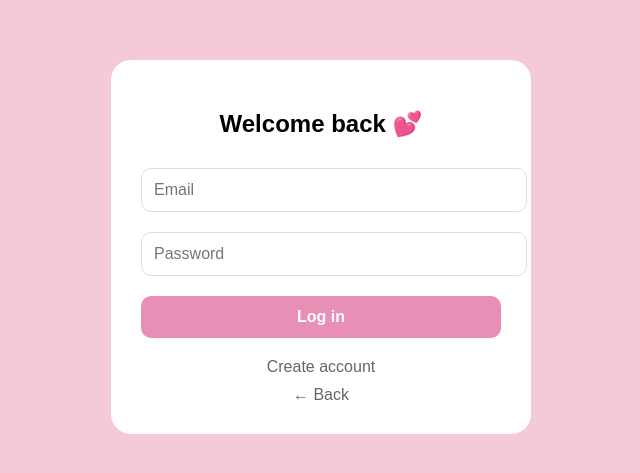
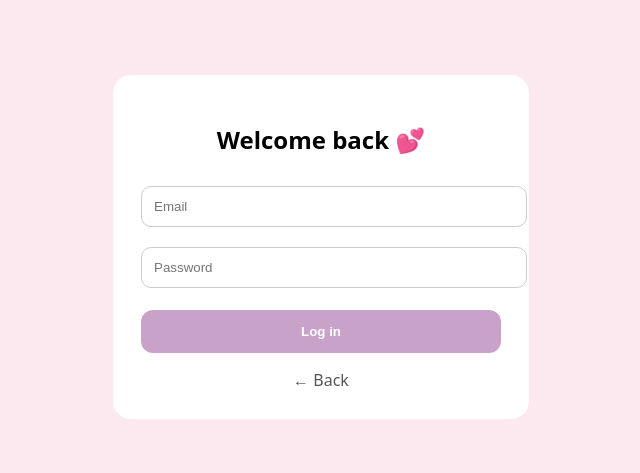
Before and after one commit to ckeoghphilbin-bot/caracairde, a plain HTML site: page login.html in a window 1280 px wide. Shown: the part 153-626 px from the top of the page, without its empty margins (319-959 px from the left). Drawn offline with Linux system fonts and the light colour scheme.

Commit message:
Update login.html

```diff
--- a/login.html
+++ b/login.html
@@ -2,90 +2,63 @@
 <html lang="en">
 <head>
   <meta charset="UTF-8">
-  <title>Log in 💗</title>
+  <title>Log in · CaraCairde</title>
   <meta name="viewport" content="width=device-width, initial-scale=1">
   <style>
     body {
       margin: 0;
-      font-family: sans-serif;
-      background: #f4c9da;
+      font-family: system-ui;
+      background: #fbe9ef;
+      min-height: 100vh;
       display: flex;
       align-items: center;
       justify-content: center;
-      height: 100vh;
     }
-    .box {
-      background: #fff;
-      padding: 30px;
-      border-radius: 20px;
-      width: 100%;
+    .card {
+      background: white;
+      padding: 28px;
+      border-radius: 18px;
+      width: 90%;
       max-width: 360px;
       text-align: center;
     }
-    input, button {
+    input {
       width: 100%;
       padding: 12px;
       margin: 10px 0;
       border-radius: 10px;
-      border: 1px solid #ddd;
-      font-size: 16px;
+      border: 1px solid #ccc;
     }
     button {
-      background: #e88fb5;
+      width: 100%;
+      padding: 14px;
+      border-radius: 12px;
+      border: none;
+      background: #c8a2c8;
       color: white;
-      border: none;
-      font-weight: bold;
+      font-weight: 600;
+      margin-top: 12px;
     }
     a {
       display: block;
-      margin-top: 10px;
-      color: #666;
+      margin-top: 16px;
+      color: #555;
       text-decoration: none;
     }
   </style>
 </head>
 <body>
 
-<div class="box">
-  <h2>Welcome back 💕</h2>
+  <div class="card">
+    <h2>Welcome back 💕</h2>
 
-  <input id="email" type="email" placeholder="Email">
-  <input id="password" type="password" placeholder="Password">
+    <input type="email" placeholder="Email">
+    <input type="password" placeholder="Password">
 
-  <button onclick="login()">Log in</button>
+    <button>Log in</button>
 
-  <a href="signup.html">Create account</a>
-  <a href="index.html">← Back</a>
-</div>
-
-<script type="module">
-  import { initializeApp } from "https://www.gstatic.com/firebasejs/10.7.1/firebase-app.js";
-  import { getAuth, signInWithEmailAndPassword } from "https://www.gstatic.com/firebasejs/10.7.1/firebase-auth.js";
-
-  const firebaseConfig = {
-    apiKey: "AIzaSyDs3isKSoDrgTV00P0XQbm3RP5RZOufvIE",
-    authDomain: "ccsq-c2e3e.firebaseapp.com",
-    projectId: "ccsq-c2e3e",
-    storageBucket: "ccsq-c2e3e.appspot.com",
-    messagingSenderId: "1092085359746",
-    appId: "1:1092085359746:web:9184879638b1183ce4009b"
-  };
-
-  const app = initializeApp(firebaseConfig);
-  const auth = getAuth(app);
-
-  window.login = async () => {
-    const email = document.getElementById("email").value;
-    const password = document.getElementById("password").value;
-
-    try {
-      await signInWithEmailAndPassword(auth, email, password);
-      window.location.href = "profile.html";
-    } catch (err) {
-      alert(err.message);
-    }
-  };
-</script>
+    <a href="index.html">← Back</a>
+  </div>
 
 </body>
 </html>
```
